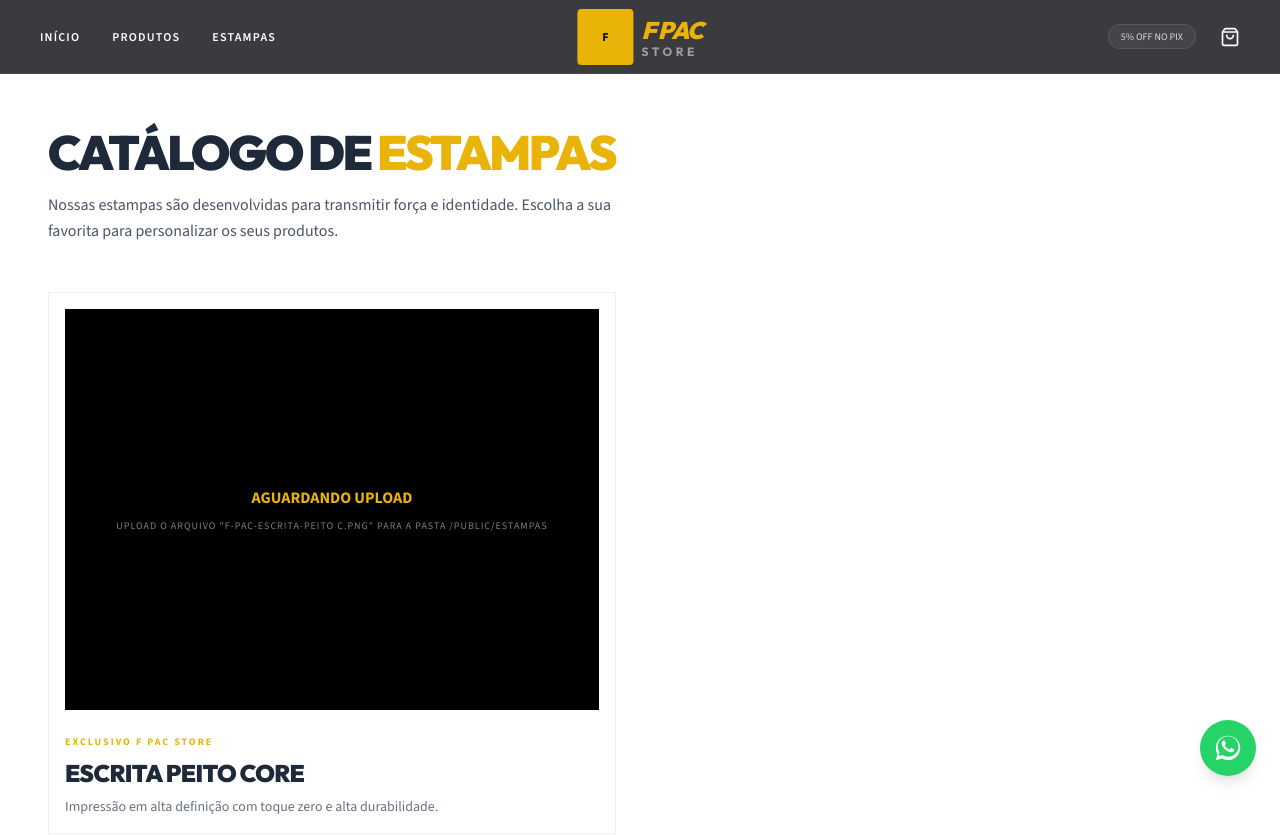
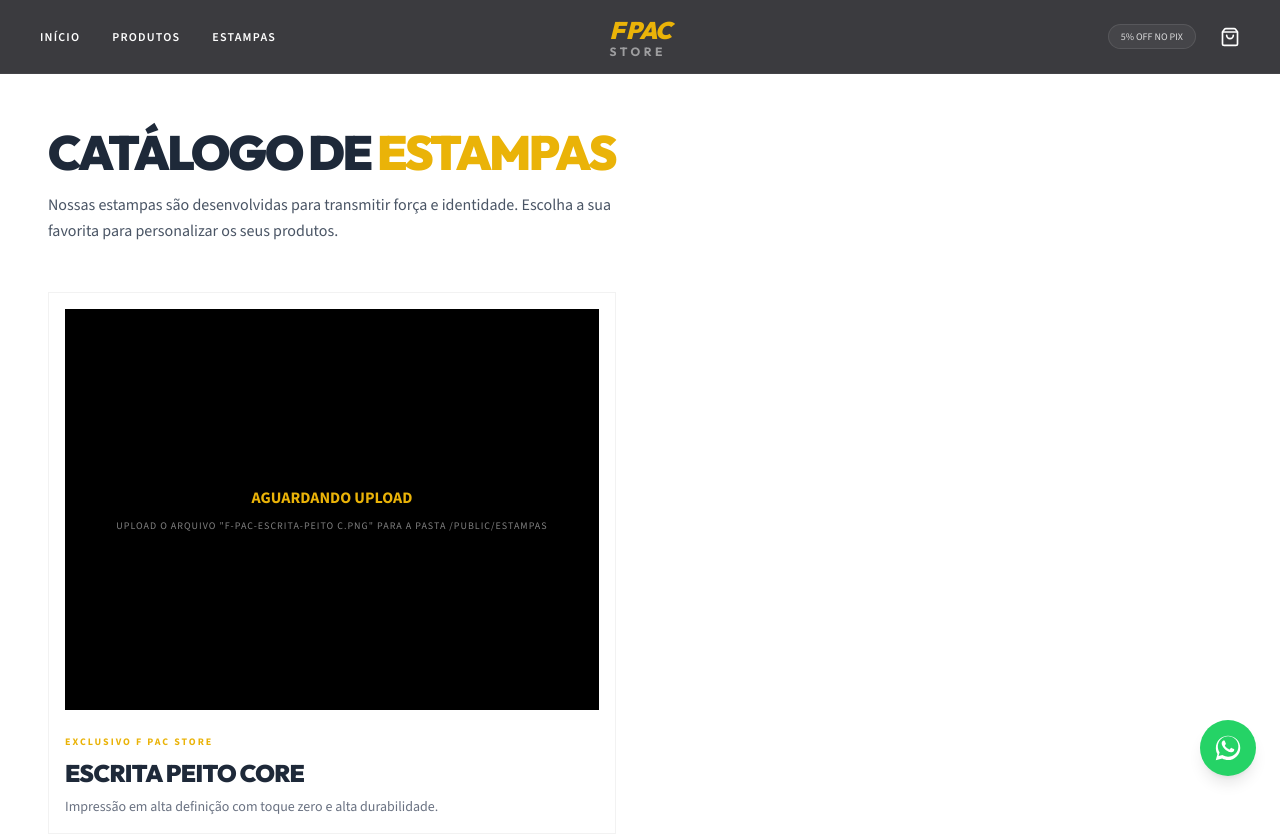
Before and after one commit to fpacstore-afk/F_PAC_STORE, a React (Vite) app: page /#/estampas in a window 1280 px wide. Shown: the top 835 px of the page. Built offline with nearby package versions, Linux system fonts and the light colour scheme.

Commit message:
feat: Improve logo component with fallback
Updates the logo component to use a direct path for the image and implements a text-based fallback if the image fails to load. This prevents build errors and provides a more robust display.

```diff
--- a/src/components/Logo.tsx
+++ b/src/components/Logo.tsx
@@ -7,31 +7,26 @@
 // To fix the immediate build error, I will use a safe approach.
 
 export const Logo: React.FC<{ className?: string }> = ({ className = "h-12 w-auto" }) => {
-  const [imgError, setImgError] = React.useState(false);
-
-  // We'll use the path directly. Vite will resolve it if the file exists.
-  // Using a string path instead of a static import prevents the build from breaking
-  // if the file is missing during development/build.
+  // Path for the logo in the public folder
   const logoPath = '/estampas/logo-fpac.png';
 
   return (
-    <div className={`flex items-center gap-2 ${className}`}>
-      {/* Brand Logo Image with Fallback */}
-      {!imgError ? (
-        <img
-          src={logoPath}
-          alt="F PAC STORE Logo"
-          className="h-full w-auto"
-          onError={() => setImgError(true)}
-        />
-      ) : (
-        <div className="h-full aspect-square bg-[#eab308] flex items-center justify-center rounded-sm">
-          <span className="text-black font-black text-xs">F</span>
-        </div>
-      )}
+    <div className={`flex items-center ${className}`}>
+      {/* Brand Logo Image */}
+      <img
+        src={logoPath}
+        alt="F PAC STORE Logo"
+        className="h-full w-auto object-contain"
+        onError={(e) => {
+          // If image fails, show text-only logo
+          e.currentTarget.style.display = 'none';
+          const sibling = e.currentTarget.nextElementSibling as HTMLElement;
+          if (sibling) sibling.style.display = 'flex';
+        }}
+      />
 
-      {/* Text Logo */}
-      <div className="flex flex-col leading-none" translate="no">
+      {/* Fallback Text Logo - Hidden by default if image loads */}
+      <div className="hidden flex-col leading-none" translate="no" style={{ display: 'none' }}>
         <span className="text-xl md:text-2xl font-heading font-black tracking-tighter text-[#eab308] italic">F PAC</span>
         <span className="text-xs font-heading font-bold tracking-[0.3em] text-white/50 -mt-0.5">STORE</span>
       </div>
```
